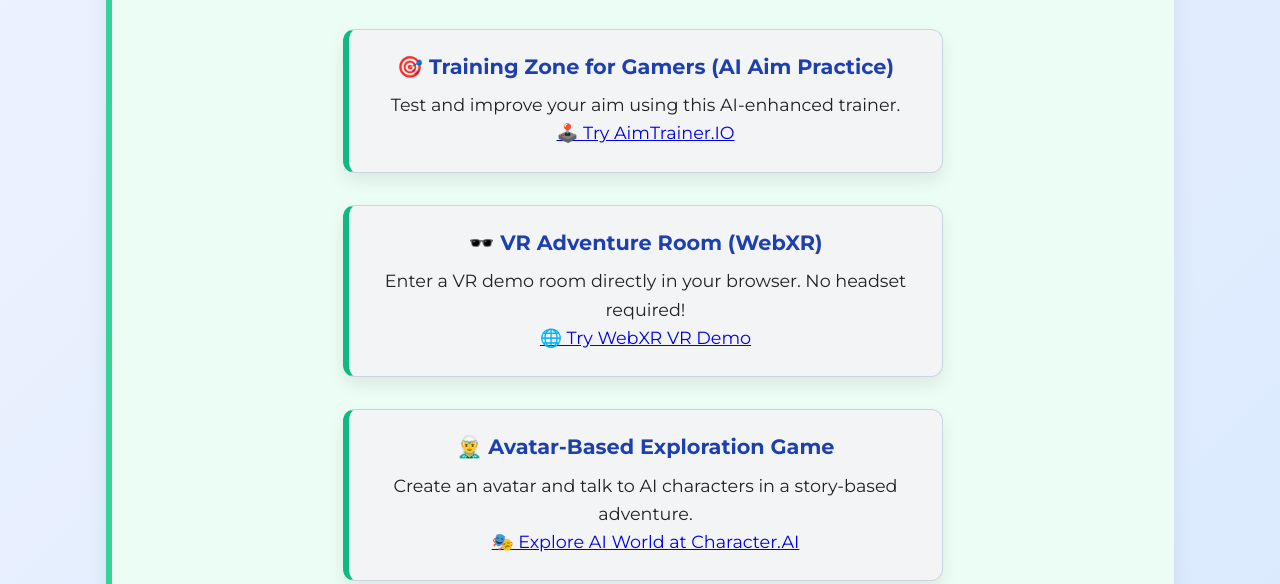
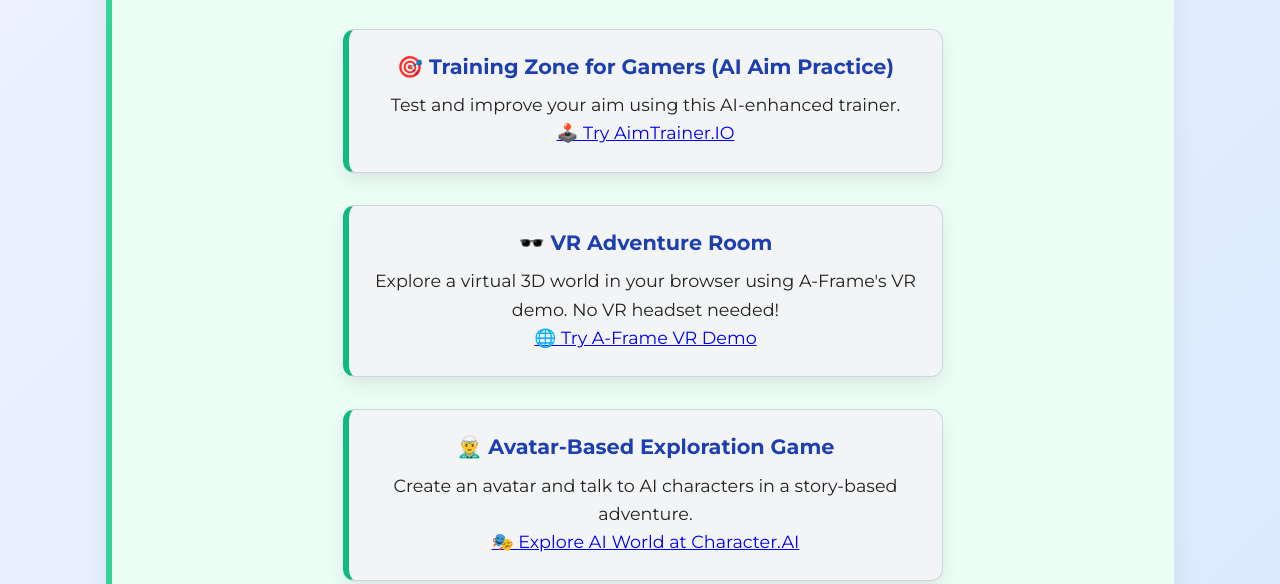
Before and after one commit to NoorHusna/ChillBrary-website, a plain HTML site: page gaming.html in a window 1280 px wide. Shown: the part 516-1100 px from the top of the page. Drawn offline with Linux system fonts and the light colour scheme.

Commit message:
Update gaming.html

```diff
--- a/gaming.html
+++ b/gaming.html
@@ -39,10 +39,11 @@
       </div>
 
       <div class="activity-box">
-        <h3>🕶️ VR Adventure Room (WebXR)</h3>
-        <p>Enter a VR demo room directly in your browser. No headset required!</p>
-        <p><a href="https://mixedreality.mozilla.org/hello-webxr/" target="_blank">🌐 Try WebXR VR Demo</a></p>
-      </div>
+  <h3>🕶️ VR Adventure Room</h3>
+  <p>Explore a virtual 3D world in your browser using A-Frame's VR demo. No VR headset needed!</p>
+  <p><a href="https://aframe.io/examples/showcase/helloworld/" target="_blank">🌐 Try A-Frame VR Demo</a></p>
+</div>
+
 
       <div class="activity-box">
         <h3>🧝‍♂️ Avatar-Based Exploration Game</h3>
```
